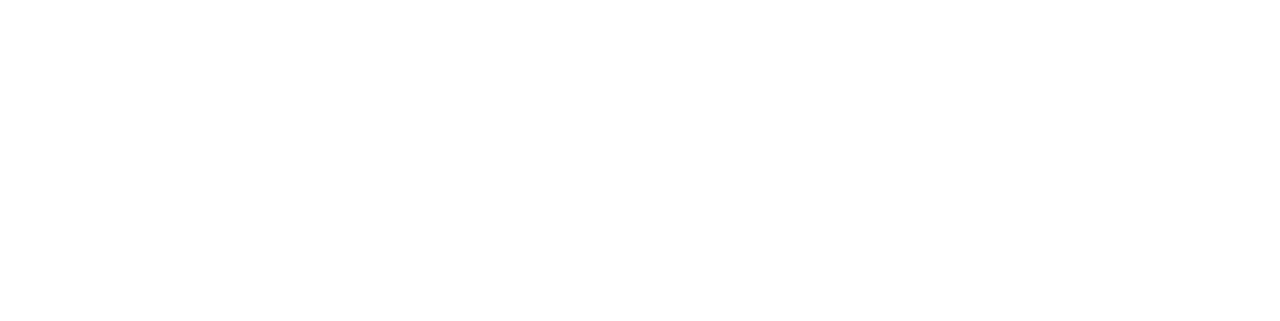
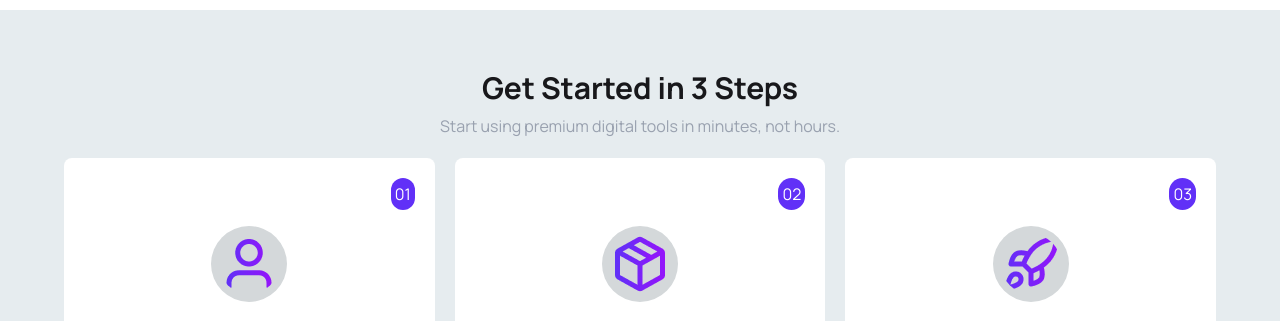
Before and after one commit to MDSOBUJMADBOR/assignment-6, a React (Vite) app: page / in a window 1280 px wide. Shown: the part 2479-2800 px from the top of the page. Before the commit the page ends 2409 px from the top, so only its background shows below. Built offline with nearby package versions, Linux system fonts and the light colour scheme.

Commit message:
Togoling add

```diff
--- a/src/App.jsx
+++ b/src/App.jsx
@@ -7,6 +7,7 @@ import Premium from './component/Banner/Premium'
 import Models from './component/Models'
 import Navbar from './component/Navbar/Navbar'
 import Cart from './component/Navbar/Cart'
+import GetStarted from './component/Get Started/GetStarted'
 
 
 const getModels = async () => {
@@ -22,7 +23,7 @@ const [carts, setCarts] = useState([])
 
   return (
     <>
-    <Navbar></Navbar>
+    <Navbar carts={carts}></Navbar>
    <BanNer></BanNer>
    <Active></Active>
    <Premium></Premium>
@@ -38,14 +39,15 @@ const [carts, setCarts] = useState([])
   <input type="radio"
    name="my_tabs_1"
     className="tab rounded-full w-40 text-xl font-semibold"
+    aria-label={`Cart (${carts.length})`}
     onClick={() => setActiveTab("cart")}
-    aria-label="Cart"
       />
 </div>
 
 {activeTab === "model" && <Models modelPromise={modelPromise} carts={carts} setCarts={setCarts}></Models>}
 {activeTab === "cart" &&  <Cart carts={carts} setCarts={setCarts}></Cart>}
 
+  <GetStarted></GetStarted>
 
 
 
--- /dev/null
+++ b/src/component/Get Started/GetStarted.jsx
@@ -0,0 +1,63 @@
+import React from 'react';
+import Icon1 from '../../assets/user.png'
+import Icon2 from '../../assets/package.png'
+import Icon3 from '../../assets/rocket.png'
+
+const GetStarted = () => {
+          return (
+                    <div className='bg-[rgb(230,236,239)] py-15 space-y-5'>
+
+                              <div className='text-center space-y-2'>
+                              <h2 className='text-3xl font-bold'>Get Started in 3 Steps</h2>
+                              <p className='text-gray-400'>Start using premium digital tools in minutes, not hours.</p>
+                              </div>
+
+
+                         <div className='grid grid-cols-3 gap-5 max-w-6xl mx-auto'>
+
+                                        <div className=' bg-white rounded-lg p-5 space-y-4'>
+                                                  <p className='flex justify-end  '><span className='bg-[#6130f7] text-white p-1 rounded-full'>01</span></p>
+
+                                                  <div className='flex justify-center'>
+                                                            <img className='text-center bg-[rgb(212,216,218)] rounded-full p-2' src={Icon1} alt="" />
+                                                  </div>
+                                                  <h2 className='flex justify-center text-xl font-semibold'>Create Account</h2>
+                                                  <p className='text-center text-[#627382FF]'>Sign up for free in seconds. No credit card <br /> required to get started.</p>
+
+
+                                        </div>
+                                        <div className=' bg-white rounded-lg p-5 space-y-4'>
+                                                  <p className='flex justify-end  '><span className='bg-[#6130f7] text-white p-1 rounded-full'>02</span></p>
+
+                                                  <div className='flex justify-center'>
+                                                            <img className='text-center bg-[rgb(212,216,218)] rounded-full p-2' src={Icon2} alt="" />
+                                                  </div>
+                                                  <h2 className='flex justify-center text-xl font-semibold'>Choose Products</h2>
+                                                  <p className='text-center text-[#627382FF]'>Browse our catalog and select the tools
+ <br /> that fit your needs.</p>
+
+
+                                        </div>
+                                        <div className=' bg-white rounded-lg p-5 space-y-4'>
+                                                  <p className='flex justify-end  '><span className='bg-[#6130f7] text-white p-1 rounded-full'>03</span></p>
+
+                                                  <div className='flex justify-center'>
+                                                            <img className='text-center  bg-[rgb(212,216,218)] rounded-full p-2' src={Icon3} alt="" />
+                                                  </div>
+                                                  <h2 className='flex justify-center text-xl font-semibold'>Start Creating</h2>
+                                                  <p className='text-center text-[#627382FF]'>Download and start using your premium  <br />
+tools immediately.</p>
+
+
+                                        </div>
+
+
+
+
+                         </div>
+
+                    </div>
+          );
+};
+
+export default GetStarted;
--- a/src/component/Models.jsx
+++ b/src/component/Models.jsx
@@ -7,7 +7,7 @@ const models = use(modelPromise);
 
 
           return (
-                    <div className='grid grid-cols-3 gap-5 max-w-6xl mx-auto'>
+                    <div className='grid grid-cols-3 gap-5 max-w-6xl mx-auto mb-20'>
 {
           models.map(model => <ModelCard key={model.id} model={model} carts={carts} setCarts={setCarts}></ModelCard>)
 
--- a/src/component/Navbar/Cart.jsx
+++ b/src/component/Navbar/Cart.jsx
@@ -19,40 +19,46 @@ setCarts(filteredArray);
 
 
 return (
- <div className=" p-10 max-w-6xl mx-auto">
+ <div className=" p-6 max-w-6xl mx-auto border border-gray-300 rounded-xl mb-8">
       <h1 className="text-2xl font-bold">Your Cart</h1>
 
       {carts.length === 0 ? (
         <p className="text-center text-2xl p-5">Cart is empty</p>
       ) : (
         <>
+
+
           <div className="space-y-5 mt-4">
             {carts.map((item) => (
               <div
-                className="flex items-center justify-between border rounded-lg p-3"
+                className="flex items-center justify-between  rounded-lg p-3 bg-[#F9FAFC]"
                 key={item.id}
               >
                 <div className="flex  items-center gap-2">
-                  <div>
+                  <div className='bg-transparent'>
                     <img
-                      className="h-20 w-20 object-contain"
+                      className="h-20 w-20 object-contain border border-gray-400 rounded-full p-2 "
                       src={item.image}
                     />
                   </div>
 
                   <div>
                     <h2 className="text-xl font-bold">{item.name}</h2>
+                     <div className='flex '>
+                    <p>${item.price}</p>
+                    <p>/{item.period}</p>
+                     </div>
                   </div>
                 </div>
 
+
+
                 <div className="flex gap-10">
-                  <div className="text-3xl font-bold">${item.price}/month</div>
-
-                  <button
+                    <button
                     onClick={() => handleDelete(item)}
-                    className=" btn rounded-full btn-error"
+                    className=" btn text-red-500"
                   >
-                    X
+                    Remove
                   </button>
                 </div>
 
@@ -60,14 +66,16 @@ return (
             ))}
           </div>
 
-          <div className=" flex justify-between bg-black text-white p-5 mt-5 rounded-lg text-3xl font-bold">
+
+
+          <div className=" flex justify-between  p-5 mt-5 rounded-lg text-3xl font-bold">
             <div>Total</div>
             <div>$ {totalPrice}</div>
           </div>
 
           <button
             onClick={handlePayment}
-            className="btn w-full mt-5 bg-red-500 text-white text-2xl  rounded-lg"
+            className="btn btn-primary w-full mt-5  text-white text-xl  rounded-full"
           >
             Proceed to Checkout
           </button>
--- a/src/component/Navbar/ModelCard.jsx
+++ b/src/component/Navbar/ModelCard.jsx
@@ -12,7 +12,7 @@ setCarts([...carts, model]);
 //  console.log(model);
 
           return (
-                    <div className='border border-red-500 rounded-xl p-5 space-y-4'>
+                    <div className='border border-red-500 rounded-xl p-5 space-y-4 '>
 
 <div className='flex justify-between items-center '>
           <img className='border border-gray-400 rounded-full p-2' src={model.image} alt="" />
--- a/src/component/Navbar/Navbar.jsx
+++ b/src/component/Navbar/Navbar.jsx
@@ -2,7 +2,7 @@ import { ShoppingCart } from 'lucide-react';
 import React from 'react';
 
 
-const Navbar = () => {
+const Navbar = ({carts}) => {
           return (
       <div className=" border-b border-gray-200 ">
           <div className='navbar max-w-6xl mx-auto'>
@@ -33,7 +33,10 @@ const Navbar = () => {
       </div>
       <div className="navbar-end gap-5">
 
-      <ShoppingCart />
+     <div className=''>
+       <p className='bg-red-600 text-center rounded-full text-white'>{carts.length}</p>
+       <ShoppingCart />
+     </div>
           <p>Login</p>
         <a className="btn bg-[#6130f7]  rounded-full text-white">Get Started</a>
       </div>
```
